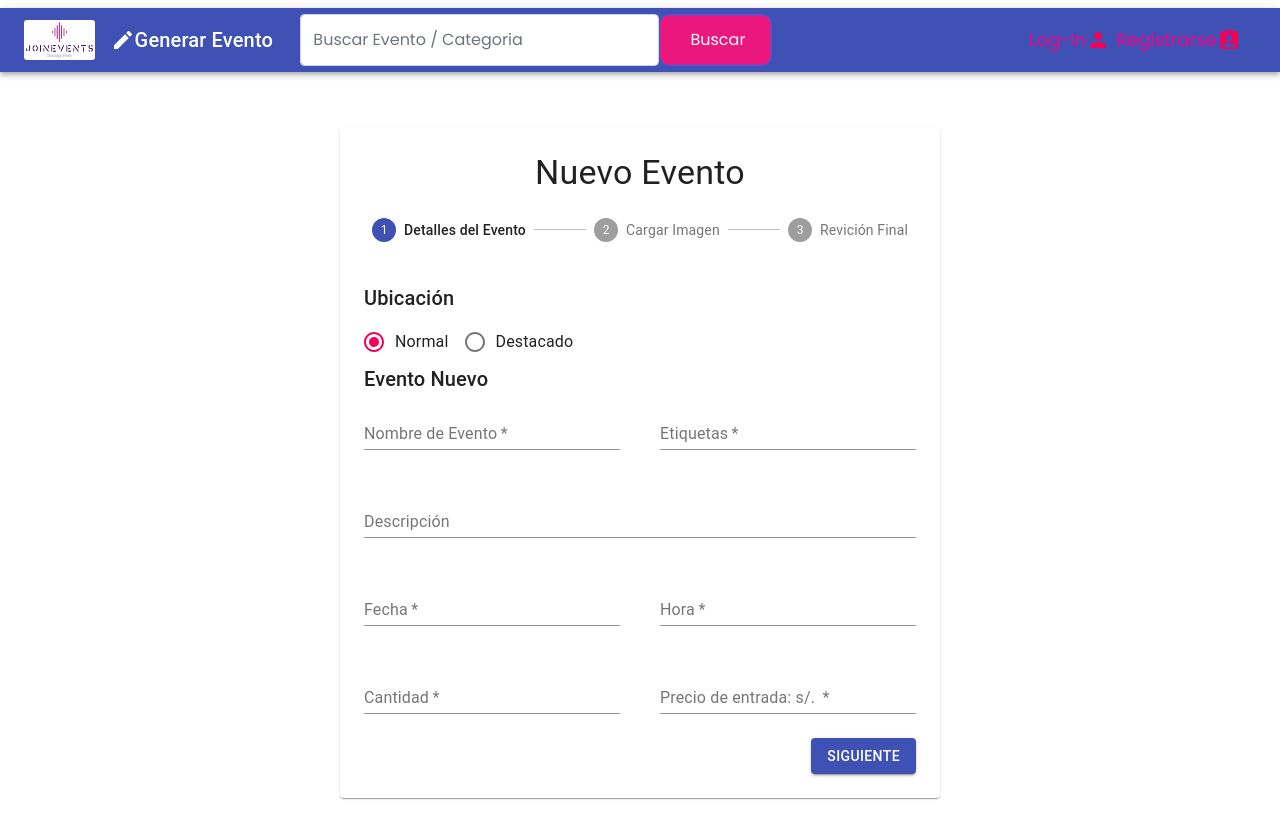
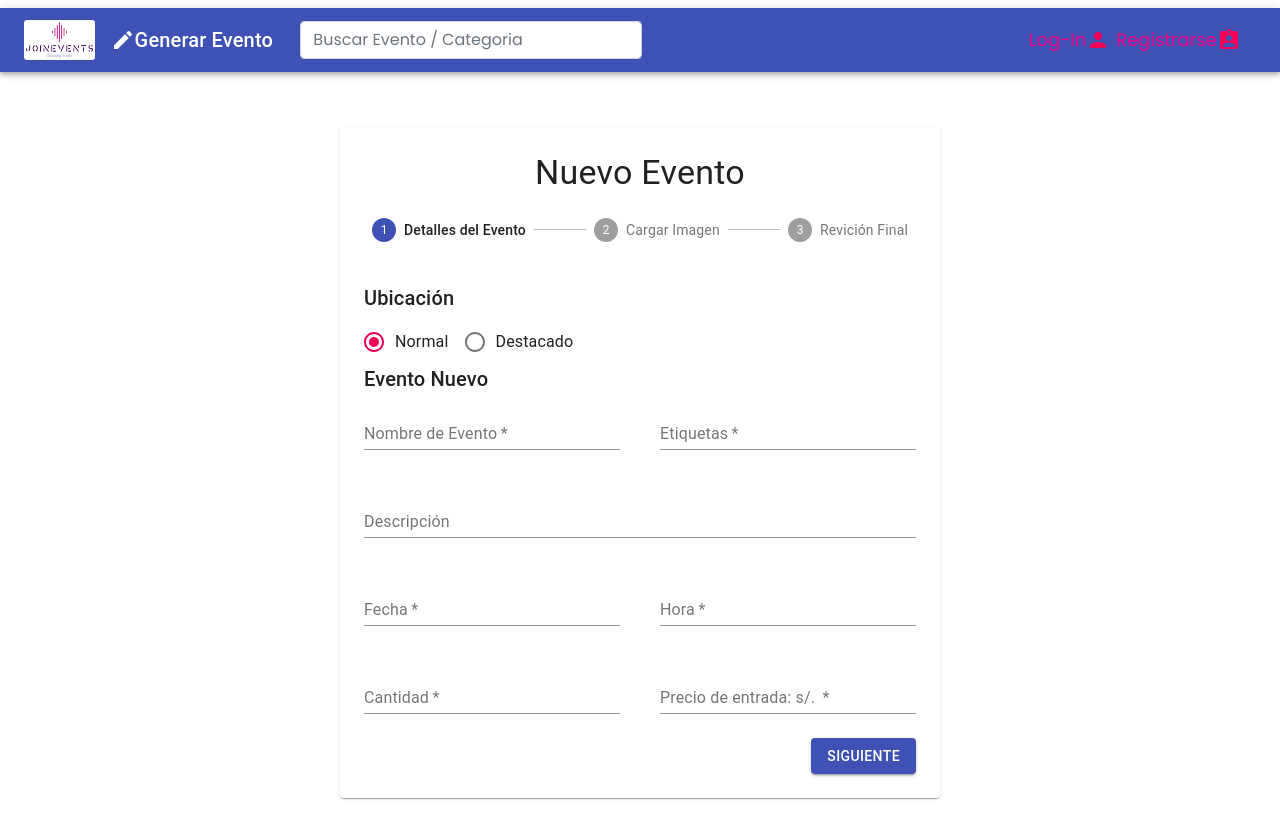
Before and after one commit to krashove/JoinEvents, a React (Create React App) app in the folder feJoinEvents/: page /genevento in a window 1280 px wide. Shown: the top 838 px of the page. Built offline with nearby package versions, Linux system fonts and the light colour scheme.

Commit message:
Eliminado boton Buscar

```diff
--- a/feJoinEvents/src/components/navibar.js
+++ b/feJoinEvents/src/components/navibar.js
@@ -79,10 +79,6 @@ function Navibar(props) {
                     aria-label="Buscar"
                     onChange={props.handleChange}
                   />
-                  <Button className="theme-btn btn-style-one">
-                    <span className="btn-title">Buscar</span>
-                    &nbsp;&nbsp;&nbsp;
-                  </Button>
                 </Form>
               </Nav>
               {tipeuser === "default" ? (
```
